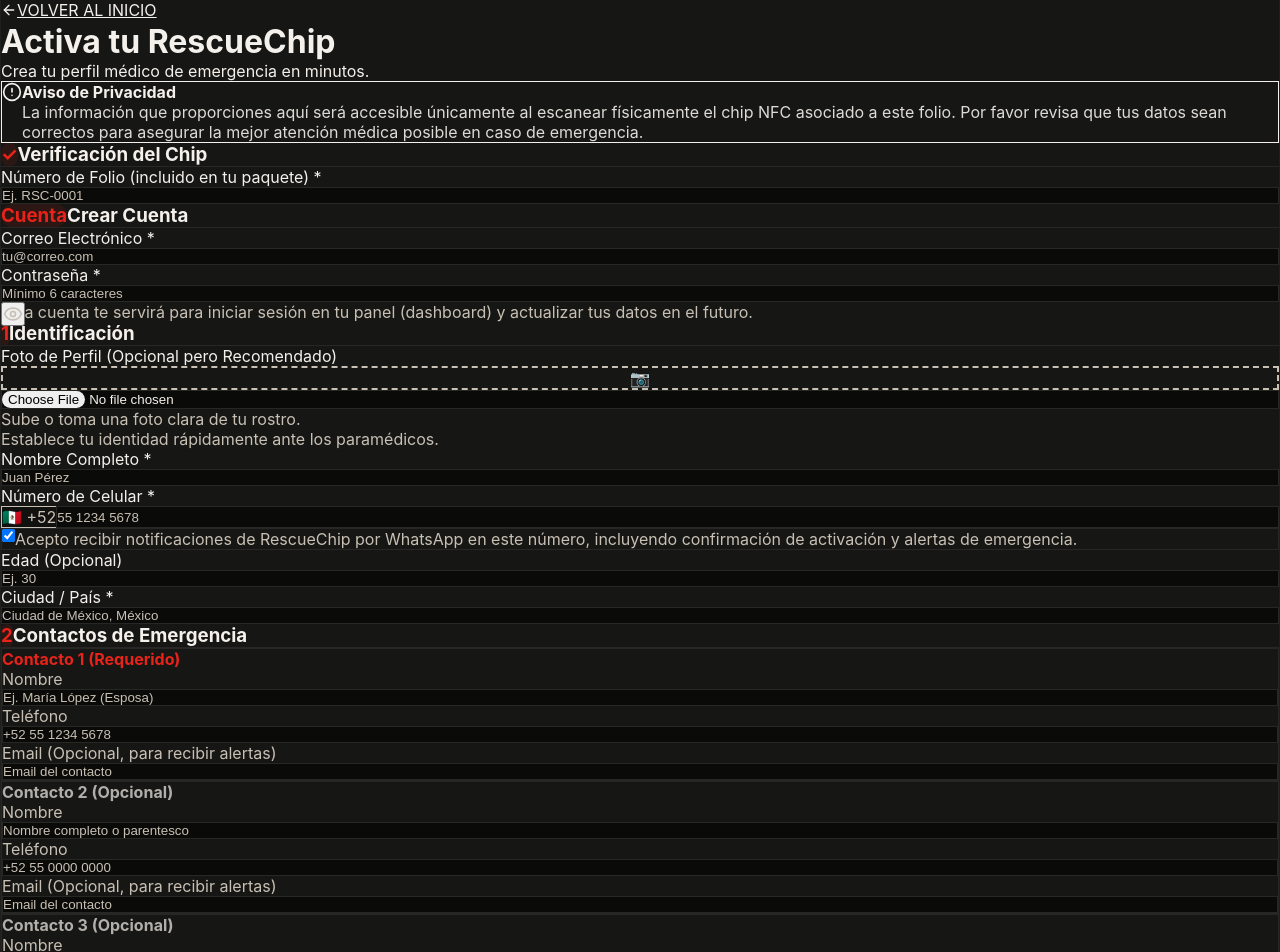
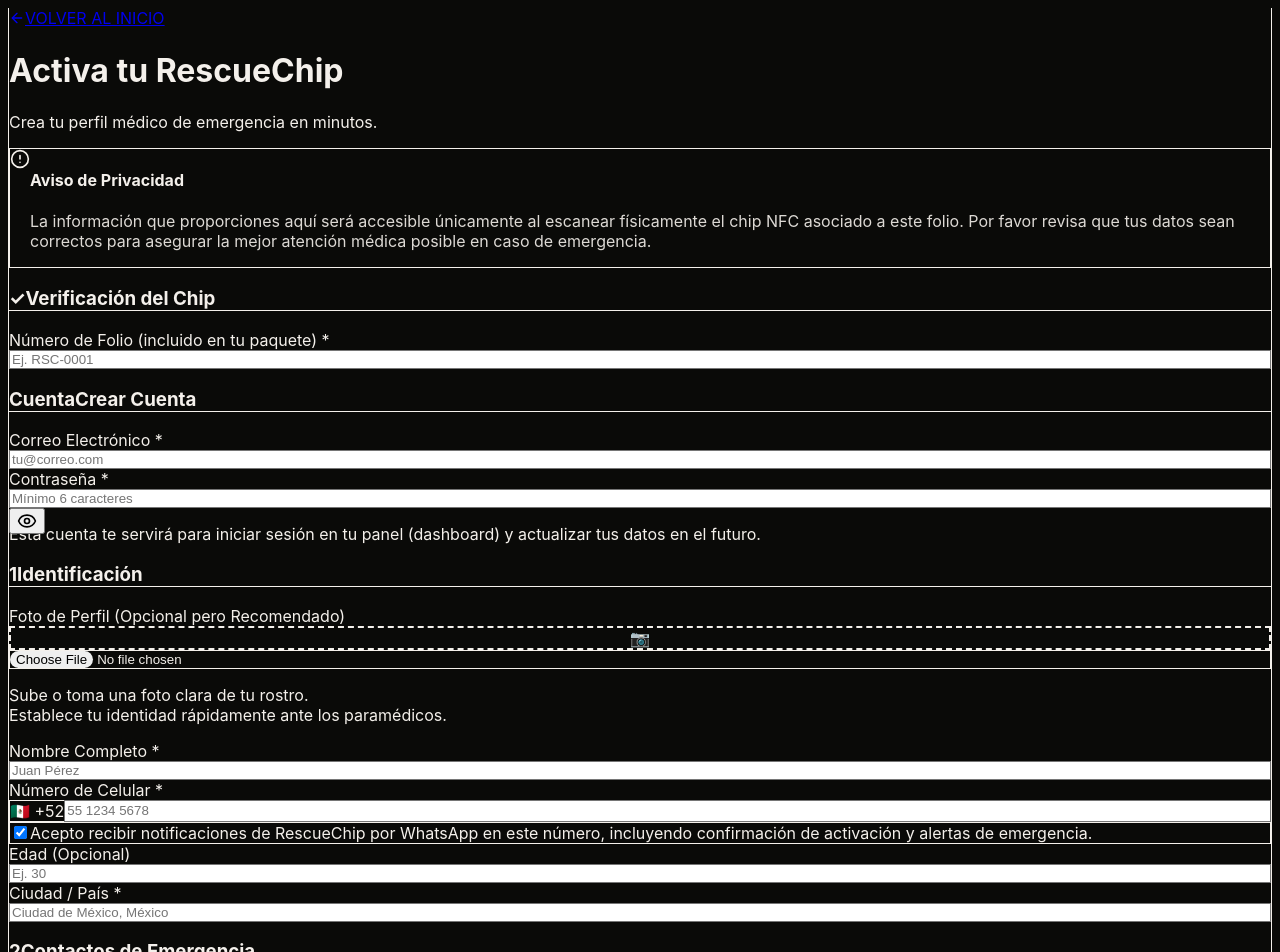
Before and after one commit to ektorromo-dev/rescue-chip, a Next.js app: page /activate in a window 1280 px wide. Shown: the top 952 px of the page. Built offline with nearby package versions, Linux system fonts and the light colour scheme; no server answers.

Commit message:
fix: globals.css minimal via node inline

```diff
--- a/src/app/globals.css
+++ b/src/app/globals.css
@@ -2,157 +2,44 @@
 @tailwind components;
 @tailwind utilities;
 
-/* ══ TEMA GLOBAL RESCUECHIP ══════════════════════════════════════════ */
 :root {
-  /* Colores RescueChip */
   --rc-red: #E8231A;
-  --rc-red-dim: #9B1510;
   --rc-white: #F4F0EB;
   --rc-off-white: #C8C0B4;
   --rc-dark: #0A0A08;
-  --rc-dark-mid: #111110;
   --rc-dark-card: #161614;
-  --rc-border: rgba(244,240,235,0.08);
-
-  /* Tailwind tokens mapeados al tema dark */
-  --background: #0A0A08;
-  --foreground: #F4F0EB;
-  --card: #161614;
-  --card-foreground: #F4F0EB;
-  --popover: #111110;
-  --popover-foreground: #F4F0EB;
-  --primary: #E8231A;
-  --primary-foreground: #F4F0EB;
-  --secondary: #161614;
-  --secondary-foreground: #C8C0B4;
-  --muted: #111110;
-  --muted-foreground: #C8C0B4;
-  --accent: #1a1a18;
-  --border: rgba(244,240,235,0.08);
-  --input: #1a1a18;
-  --ring: #E8231A;
+  --background: 60 3% 4%;
+  --foreground: 40 14% 95%;
+  --card: 60 3% 8%;
+  --card-foreground: 40 14% 95%;
+  --popover: 60 3% 7%;
+  --popover-foreground: 40 14% 95%;
+  --primary: 2 80% 51%;
+  --primary-foreground: 0 0% 100%;
+  --secondary: 60 3% 8%;
+  --secondary-foreground: 40 10% 76%;
+  --muted: 60 3% 7%;
+  --muted-foreground: 40 10% 76%;
+  --accent: 60 3% 10%;
+  --accent-foreground: 40 14% 95%;
+  --destructive: 2 80% 51%;
+  --destructive-foreground: 0 0% 100%;
+  --border: 60 3% 10%;
+  --input: 60 3% 10%;
+  --ring: 2 80% 51%;
   --radius: 0.5rem;
 }
 
-* {
-  box-sizing: border-box;
-  margin: 0;
-  padding: 0;
-}
-
-html {
-  scroll-behavior: smooth;
-}
-
+*, *::before, *::after { box-sizing: border-box; }
+html { scroll-behavior: smooth; }
 body {
   background-color: #0A0A08;
   color: #F4F0EB;
-  font-family: 'Inter', -apple-system, BlinkMacSystemFont, 'Segoe UI', sans-serif;
+  font-family: Inter, -apple-system, BlinkMacSystemFont, sans-serif;
   -webkit-font-smoothing: antialiased;
-  -moz-osx-font-smoothing: grayscale;
   overflow-x: hidden;
 }
-
-/* ══ TAILWIND DARK OVERRIDES ══════════════════════════════════════════ */
-
-/* Cards y contenedores */
-.bg-background { background-color: #0A0A08 !important; }
-.bg-card { background-color: #161614 !important; }
-.bg-accent { background-color: #1a1a18 !important; }
-.bg-muted { background-color: #111110 !important; }
-
-/* Textos */
-.text-foreground { color: #F4F0EB !important; }
-.text-muted-foreground { color: #C8C0B4 !important; }
-.text-card-foreground { color: #F4F0EB !important; }
-
-/* Bordes */
-.border-border { border-color: rgba(244,240,235,0.08) !important; }
-.border-border\/50 { border-color: rgba(244,240,235,0.04) !important; }
-.border-border\/40 { border-color: rgba(244,240,235,0.032) !important; }
-
-/* Primary (rojo RescueChip) */
-.bg-primary { background-color: #E8231A !important; }
-.bg-primary\/10 { background-color: rgba(232,35,26,0.10) !important; }
-.bg-primary\/5 { background-color: rgba(232,35,26,0.05) !important; }
-.text-primary { color: #E8231A !important; }
-.text-primary-foreground { color: #F4F0EB !important; }
-.border-primary { border-color: #E8231A !important; }
-.border-primary\/50 { border-color: rgba(232,35,26,0.5) !important; }
-.shadow-primary\/25 { --tw-shadow-color: rgba(232,35,26,0.25) !important; }
-.shadow-primary\/20 { --tw-shadow-color: rgba(232,35,26,0.20) !important; }
-
-/* Inputs y formularios */
-input, textarea, select {
-  background-color: #161614 !important;
-  color: #F4F0EB !important;
-  border-color: rgba(244,240,235,0.12) !important;
-}
-input::placeholder, textarea::placeholder {
-  color: #C8C0B4 !important;
-}
-input:focus, textarea:focus, select:focus {
-  border-color: rgba(232,35,26,0.5) !important;
-  outline: none !important;
-  box-shadow: 0 0 0 2px rgba(232,35,26,0.15) !important;
-}
-
-/* Links */
-a { color: inherit; }
-a:hover { color: #F4F0EB; }
-
-/* Scrollbar custom */
-::-webkit-scrollbar { width: 6px; }
+::-webkit-scrollbar { width: 5px; }
 ::-webkit-scrollbar-track { background: #0A0A08; }
 ::-webkit-scrollbar-thumb { background: rgba(232,35,26,0.4); border-radius: 3px; }
-::-webkit-scrollbar-thumb:hover { background: rgba(232,35,26,0.7); }
-
-/* ══ ANIMACIONES GLOBALES ══════════════════════════════════════════ */
-@keyframes fade-in-up {
-  from { opacity: 0; transform: translateY(16px); }
-  to   { opacity: 1; transform: translateY(0); }
-}
-
-@keyframes pulse-ring {
-  0%, 100% { transform: scale(1); opacity: 1; }
-  50%       { transform: scale(1.05); opacity: 0.6; }
-}
-
-/* ══ COMPONENTES REUTILIZABLES ══════════════════════════════════════ */
-
-/* Botón primario rojo */
-.btn-rc-primary {
-  display: inline-flex;
-  align-items: center;
-  justify-content: center;
-  gap: 8px;
-  background: #E8231A;
-  color: #F4F0EB;
-  border: none;
-  padding: 14px 32px;
-  font-size: 14px;
-  font-weight: 600;
-  letter-spacing: 1.5px;
-  text-transform: uppercase;
-  border-radius: 2px;
-  text-decoration: none;
-  cursor: pointer;
-  transition: background 0.2s, transform 0.15s;
-}
-.btn-rc-primary:hover {
-  background: #c41c14;
-  transform: translateY(-1px);
-  color: #F4F0EB;
-}
-
-/* Card base */
-.rc-card {
-  background: #161614;
-  border: 1px solid rgba(244,240,235,0.08);
-  border-radius: 4px;
-  padding: 32px;
-  transition: border-color 0.2s;
-}
-.rc-card:hover {
-  border-color: rgba(232,35,26,0.2);
-}
+::-webkit-scrollbar-thumb:hover { background: rgba(232,35,26,0.65); }
```
